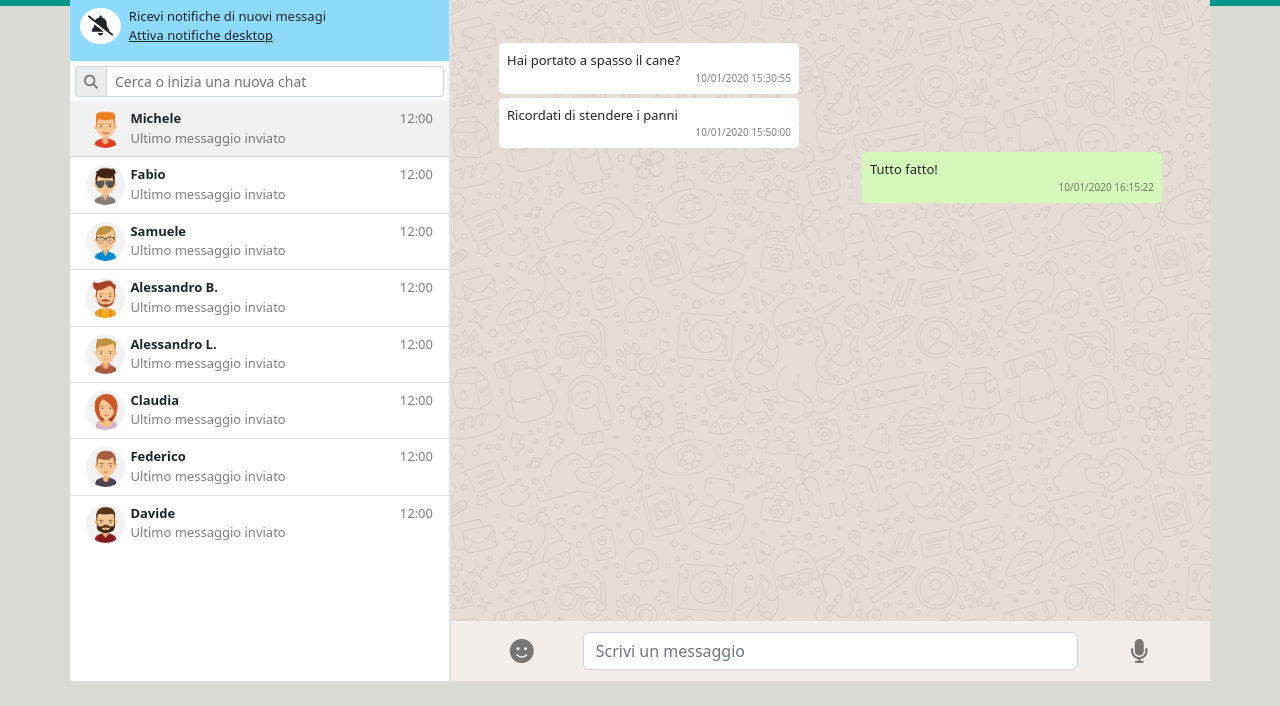
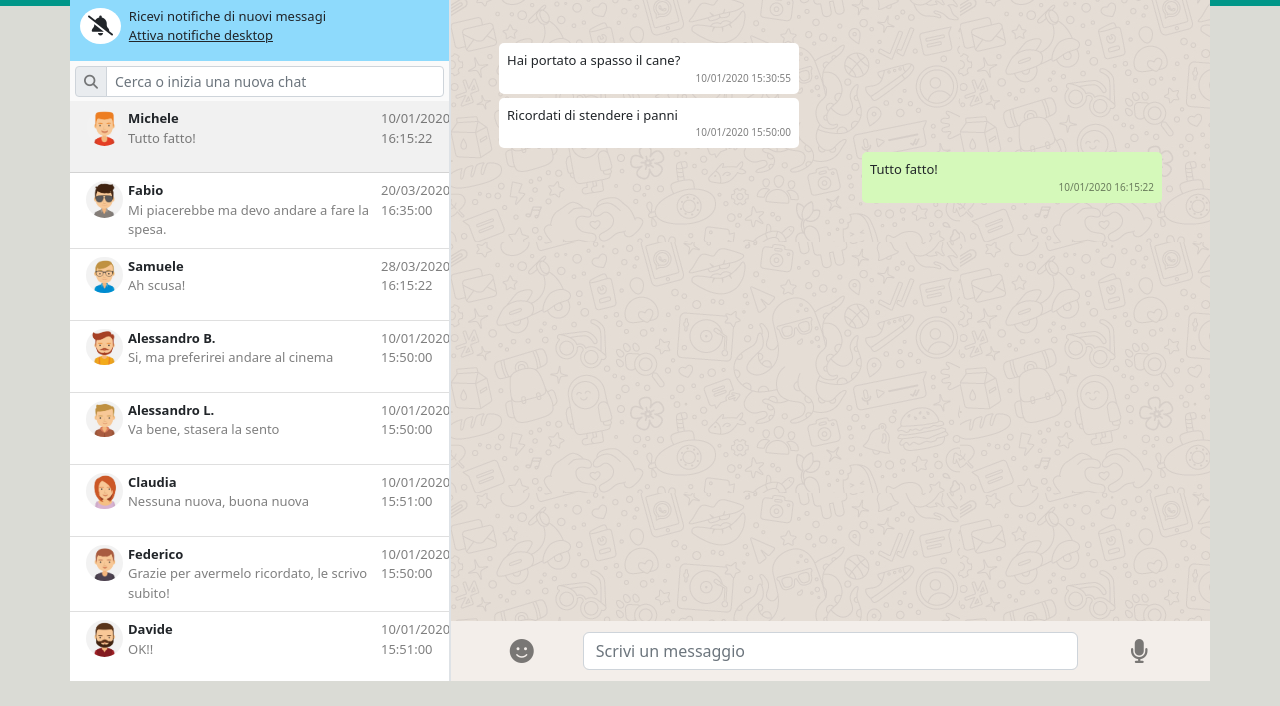
Before and after one commit to Bice93/vue-boolzapp, a plain HTML site: page index.html in a window 1280 px wide. Shown: the part 94-800 px from the top of the page. Drawn offline with nearby package versions, Linux system fonts and the light colour scheme.

Commit message:
Add last message sent

```diff
--- a/css/style.css
+++ b/css/style.css
@@ -74,7 +74,7 @@ main{
 }
 
 .info_time{
-    width: 10%;
+    width: 15%;
     font-size: 13px;
 }
 
--- a/index.html
+++ b/index.html
@@ -24,6 +24,10 @@
 
     <!-- vue -->
     <script src="https://cdn.jsdelivr.net/npm/vue@2/dist/vue.js"></script>
+
+    <script src="https://cdnjs.cloudflare.com/ajax/libs/moment.js/2.29.1/moment.min.js"
+    integrity="sha512-qTXRIMyZIFb8iQcfjXWCO8+M5Tbc38Qi5WzdPOYZHIlZpzBHG3L3by84BBBOiRGiEb7KKtAOAs5qYdUiZiQNNQ=="
+    crossorigin="anonymous"></script>
 </head>
 
 <body>
@@ -82,10 +86,10 @@
                                         </div>
                                         <div class="info">
                                             <p class="mb-0 fw-bold"> {{ contacts[index].name }} </p>
-                                            <p class="mb-0 text-black-50">Ultimo messaggio inviato</p>
+                                            <p class="mb-0 text-black-50" > {{ contacts[index].messages[contacts[index].messages.length - 1].message }} </p>
                                         </div>
                                         <div class="info_time">
-                                            <p class="text-black-50">12:00</p>
+                                            <p class="text-black-50"> {{ contacts[index].messages[contacts[index].messages.length - 1].date }} </p>
                                         </div>
                                     </div>
                                 </li>
--- a/js/main.js
+++ b/js/main.js
@@ -169,6 +169,7 @@ const app = new Vue(
                     ],
                 }
             ]
+
         },
 
         methods: {
@@ -198,13 +199,10 @@ const app = new Vue(
                         element.visible = false;
                     }
                 });
-
-            }
+            },
         },
     },
 );
 
-
-//MILESTONE 4
-// Ricerca utenti: scrivendo qualcosa nell’input a sinistra, vengono visualizzati solo i contatti il cui nome contiene le lettere
-//inserite (es, Marco, Matteo Martina -> Scrivo “mar” rimangono solo Marco e Martina)
+const date = moment(`10/01/2020 15:50:00`,`DD/MM/YYYT hh:mm:ss`);
+console.log(date)
```
